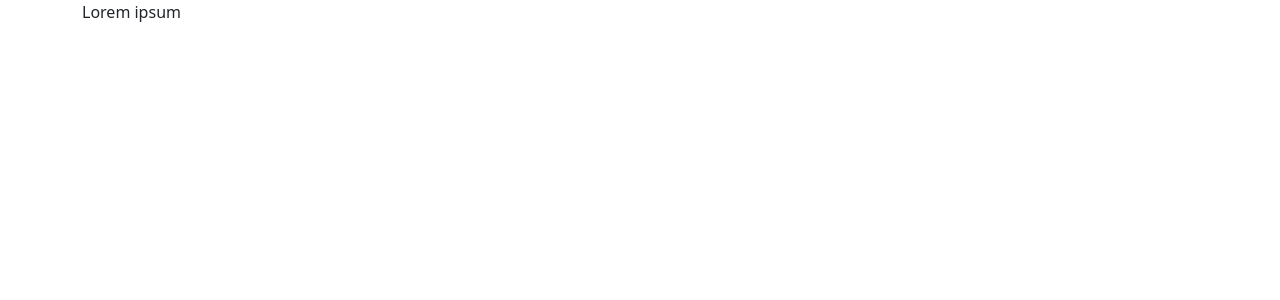
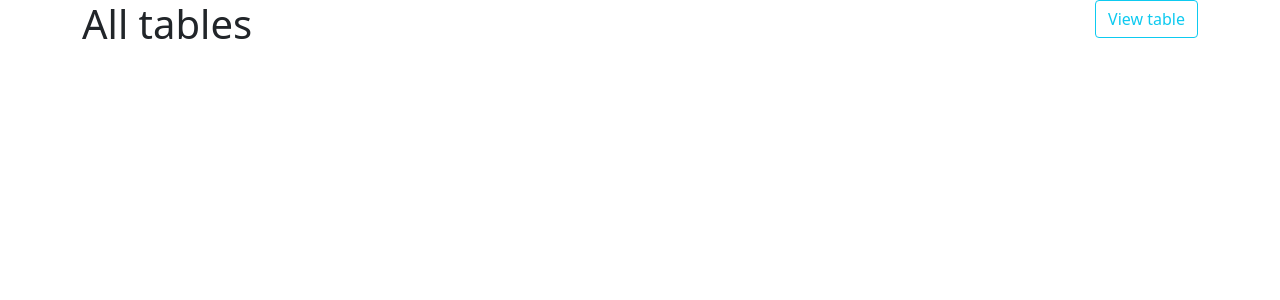
Before and after one commit to ElizaHynek/waiter-app, a React (Create React App) app: page / in a window 1280 px wide. Shown: the top 300 px of the page. Built offline with nearby package versions, Linux system fonts and the light colour scheme.

Commit message:
add redux-thunk and pages

```diff
--- a/package.json
+++ b/package.json
@@ -17,6 +17,7 @@
     "react-scripts": "5.0.1",
     "redux": "4.1.2",
     "redux-devtools-extension": "2.13.9",
+    "redux-thunk": "2.4.0",
     "sass": "1.43.4",
     "web-vitals": "^2.1.4"
   },
--- a/src/App.js
+++ b/src/App.js
@@ -1,10 +1,18 @@
-import { Container
- } from "react-bootstrap";
+import { Container } from "react-bootstrap";
+import { Routes, Route } from 'react-router-dom';
+import Home from "./components/pages/Home";
+import Table from "./components/pages/Table";
+import NotFound from "./components/pages/NotFound";
+
 function App() {
   return (
     <div>
       <Container>
-        Lorem ipsum
+        <Routes>
+          <Route path="/" element={<Home />} />
+          <Route path="/table/:id" element={<Table />} />
+          <Route path="*" element={<NotFound />} />
+        </Routes>
       </Container>
     </div>
   );
--- a/src/Redux/initialState.js
+++ b/src/Redux/initialState.js
@@ -1,5 +1,5 @@
 const initialState = {
-
+    tables: []
   };
 
   export default initialState;
--- a/src/Redux/store.js
+++ b/src/Redux/store.js
@@ -1,9 +1,11 @@
-import { createStore, combineReducers } from 'redux';
+import { createStore, combineReducers, compose, applyMiddleware } from 'redux';
+import thunk from 'redux-thunk';
 import initialState from './initialState';
+import tablesReducer from './tablesRedux';
 
 
 const subreducers = {
-    //posts: postsReducer,
+    tables: tablesReducer
    // categories: categoriesReducer
 }
 
@@ -11,7 +13,11 @@ const reducer = combineReducers(subreducers);
 const store = createStore(
   reducer,
   initialState,
-  window.__REDUX_DEVTOOLS_EXTENSION__ && window.__REDUX_DEVTOOLS_EXTENSION__()
+
+  compose(
+    applyMiddleware(thunk),
+    window.__REDUX_DEVTOOLS_EXTENSION__ ? window.__REDUX_DEVTOOLS_EXTENSION__() : f => f
+  )
 );
 
 export default store;
--- /dev/null
+++ b/src/Redux/tablesRedux.js
@@ -0,0 +1,13 @@
+//selectors
+
+// actions
+const createActionName = actionName => `app/tables/${actionName}`;
+
+// action creators
+const tablesReducer = (statePart = [], action) => {
+  switch (action.type) {
+    default:
+      return statePart;
+  };
+};
+export default tablesReducer;
--- /dev/null
+++ b/src/components/pages/Home.js
@@ -0,0 +1,18 @@
+import { Button } from "react-bootstrap";
+import { Link } from "react-router-dom";
+
+const Home = props => {
+
+  return (
+    <div>
+      <div className="d-flex justify-content-between">
+        <h1>All tables</h1>
+        <Link key={props.id} to={"/table/:id"}>
+          <Button variant="outline-info">View table</Button>
+        </Link>
+      </div>
+    </div>
+  );
+};
+
+export default Home;
--- /dev/null
+++ b/src/components/pages/NotFound.js
@@ -0,0 +1,9 @@
+const NotFound = () => {
+    return (
+      <div className="text-center">
+        <h1>404 page not found</h1>
+      </div>
+    );
+  };
+
+  export default NotFound;
--- /dev/null
+++ b/src/components/pages/Table.js
@@ -0,0 +1,12 @@
+
+
+const Table = () => {
+
+  return (
+    <div className="d-flex justify-content-between">
+      <h1>Single table</h1>
+    </div>
+  );
+};
+
+  export default Table;
--- a/src/index.js
+++ b/src/index.js
@@ -2,14 +2,16 @@ import React from 'react';
 import ReactDOM from 'react-dom';
 import App from './App';
 import 'bootstrap/dist/css/bootstrap.min.css';
+import store from './redux/store';
 import { Provider } from 'react-redux';
-import store from './Redux/store';
+import { BrowserRouter } from 'react-router-dom';
 
 ReactDOM.render(
-  <Provider store={store}>
-    <React.StrictMode>
-      <App />
-    </React.StrictMode>
-  </Provider>,
-  document.querySelector('#root')
-);
+  <React.StrictMode>
+    <BrowserRouter>
+      <Provider store={store}>
+        <App />
+      </Provider>
+    </BrowserRouter>
+  </React.StrictMode>,
+document.getElementById('root'));
```
Also changed, not shown: 1 other file (tests, documents, lock files or other folders).
